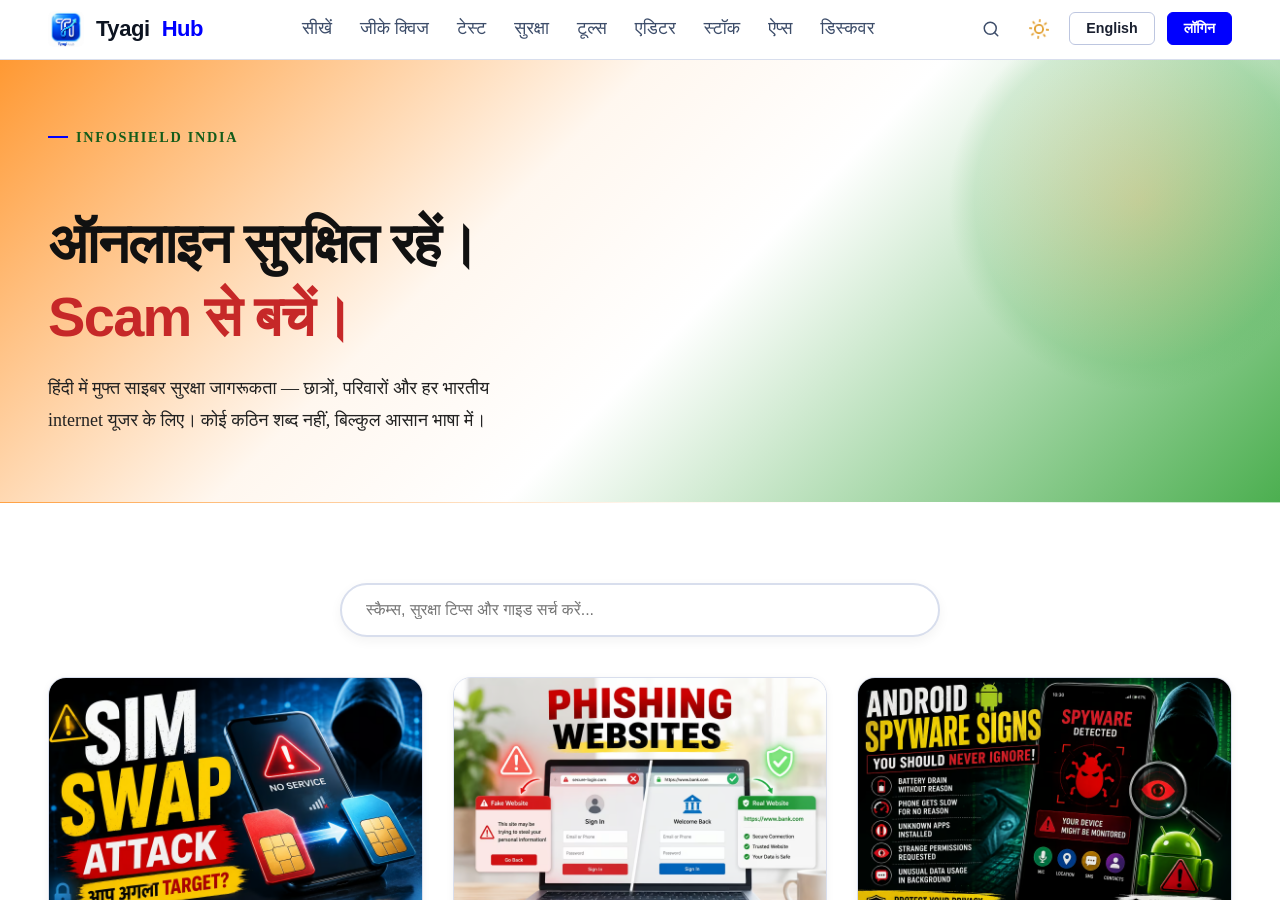
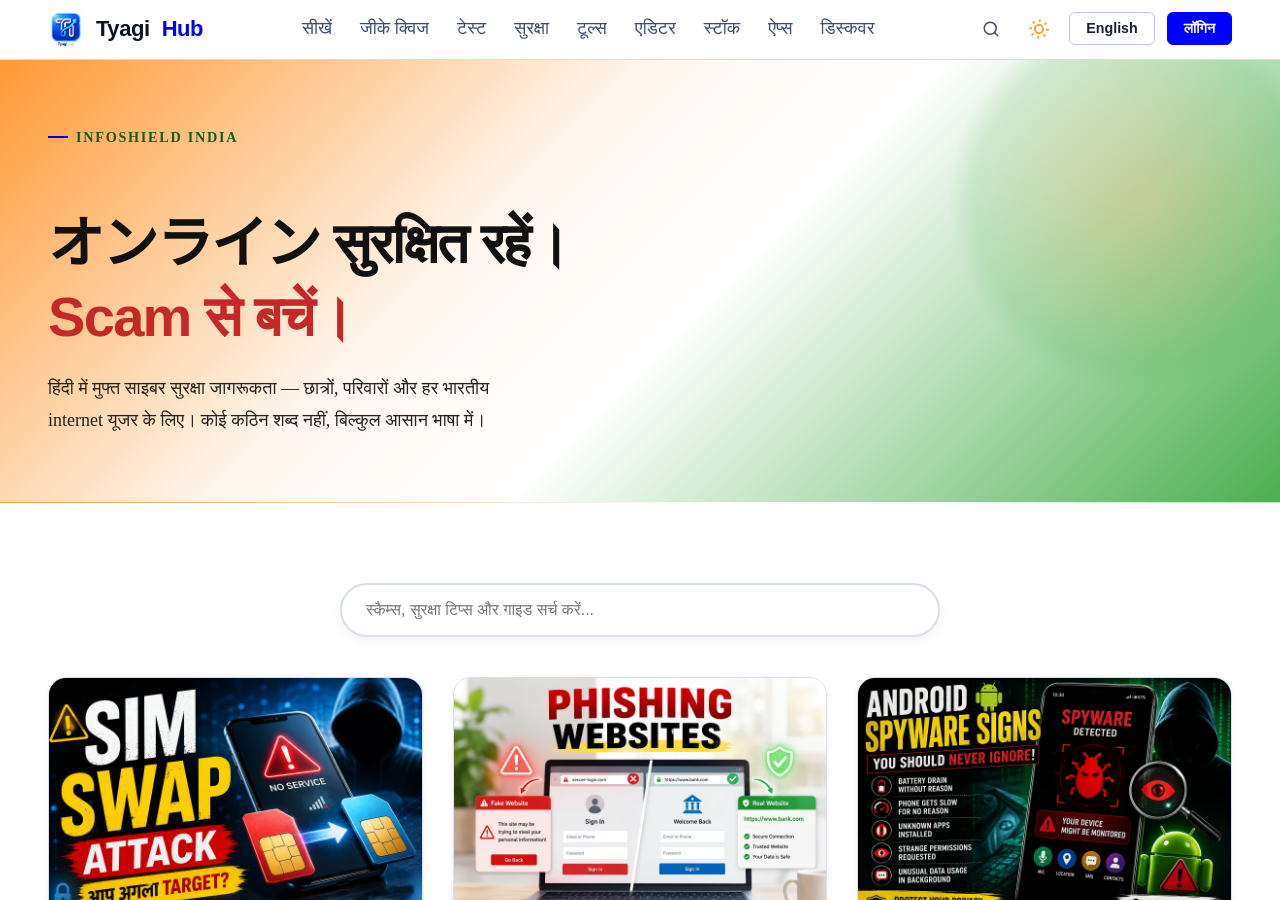
Before and after one commit to HimanshuTyagiJi/TyagiHub, a Jekyll site: the page built from hi/shield/index.html, in a window 1280 px wide and 900 px high. Built offline with Jekyll 4.4.1, drawn with Linux system fonts in a browser that asks for light colours.

Commit message:
Update index.html

```diff
--- a/hi/shield/index.html
+++ b/hi/shield/index.html
@@ -21,9 +21,7 @@ extra_js:
 {% endfor %}
 
 {% for p in site.posts_hi %}
-  {% if p.categories contains "Cyber-Security" or p.categories contains "cyber-security" %}
-    {% assign combined_hindi = combined_hindi | push: p %}
-  {% endif %}
+  {% assign combined_hindi = combined_hindi | push: p %}
 {% endfor %}
 
 {% assign sorted = combined_hindi | uniq | sort: "date" | reverse %}
@@ -37,7 +35,7 @@ extra_js:
         InfoShield India
       </div>
       <h1 class="shield-hero__title">
-        ऑनलाइन सुरक्षित रहें।<br>
+        オンライン सुरक्षित रहें।<br>
         <span class="shield-hero__title--alert">Scam से बचें।</span>
       </h1>
       <p class="shield-hero__desc">
@@ -58,7 +56,7 @@ extra_js:
         {% for p in sorted limit: 6 %}
 
           {% assign cat_clean = p.categories[0] | downcase %}
-          {% if cat_clean == "cyber-security" or cat_clean == "cybersecurity" or cat_clean == "security" %}
+          {% if cat_clean == "cyber-security" or cat_clean == "cybersecurity" or cat_clean == "security" or p.url contains "cyber-security" %}
             {% assign display_tag = "साइबर सुरक्षा" %}
           {% else %}
             {% assign display_tag = p.categories[0] | default: "सुरक्षा" | capitalize %}
```
